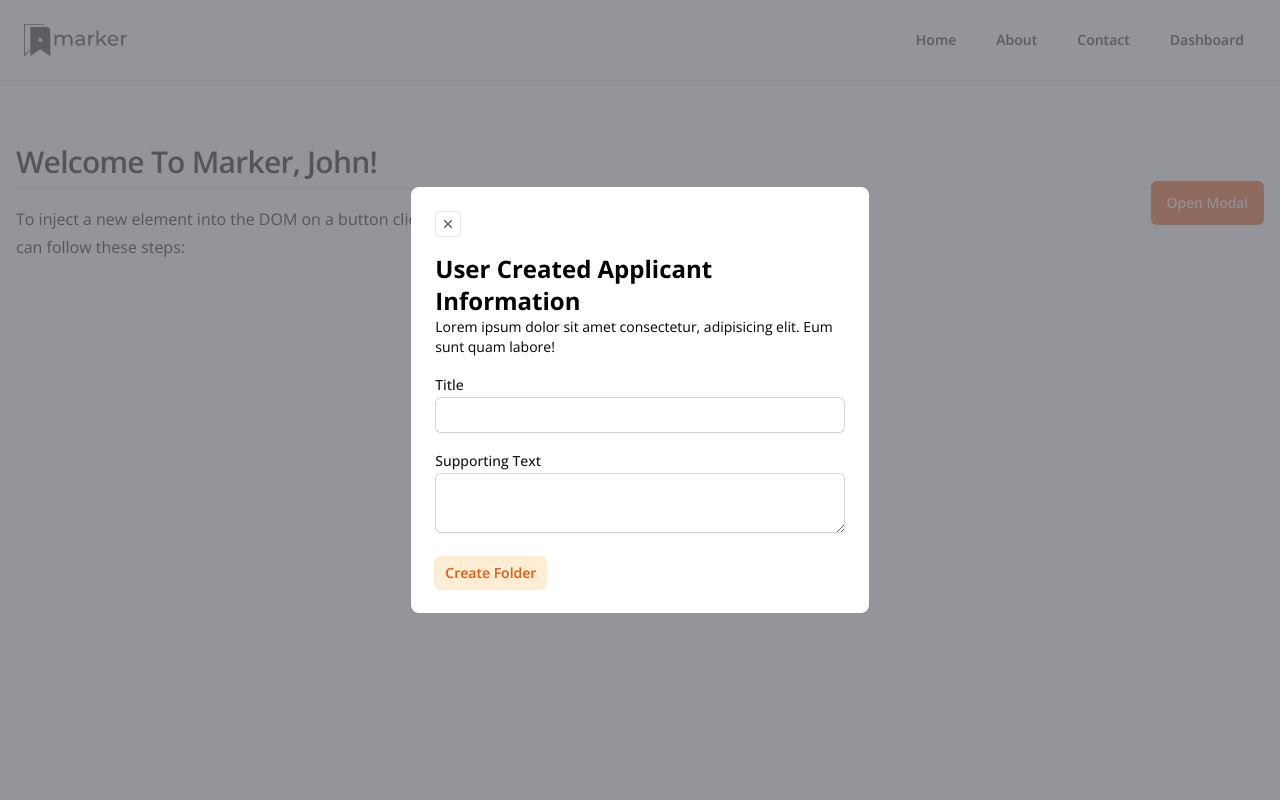
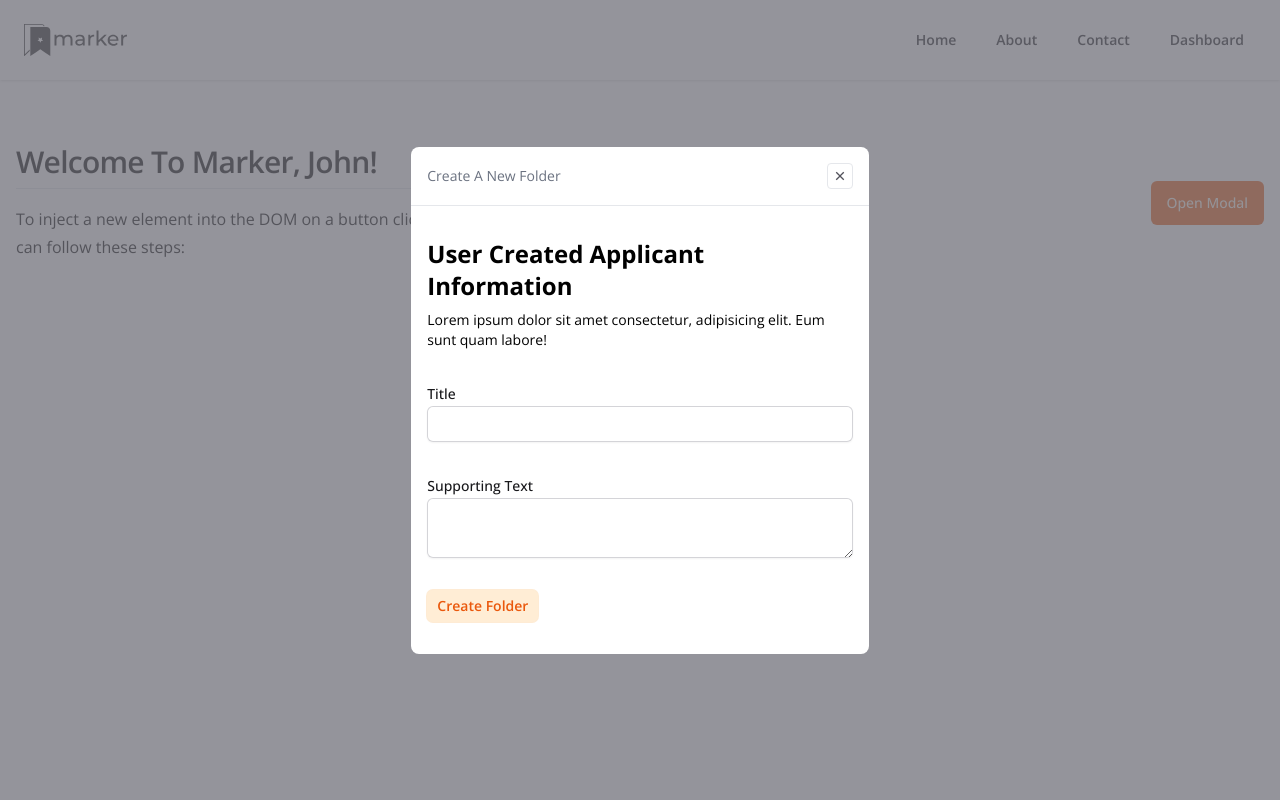
Before and after one commit to Justin-Bento/random-project, a React (Vite) app: page /dashboard/folders in a window 1280 px wide. Both pictures are taken after a click on the button "Open Modal". Shown: the top 800 px of the page. Built offline with nearby package versions, Linux system fonts and the light colour scheme.

Commit message:
seperated the close tag from from content

```diff
--- a/src/components/ModalForm.jsx
+++ b/src/components/ModalForm.jsx
@@ -28,16 +28,19 @@ const ModalForm = ({ displayModal, closeModal, createFolder }) => {
       <div className="modal-background"></div>
       <div className="fixed inset-0 bg-zinc-500 bg-opacity-75"></div>
       <div className="fixed inset-0 flex items-center justify-center">
-        <div className="bg-white  px-5 py-4 sm:p-6 rounded-lg max-w-[50ch]">
+        <div className="bg-white  rounded-lg max-w-[50ch]">
           <form onSubmit={handleSubmit}>
             <div className="flex items-start flex-col justify-between gap-4 mb-4">
+              <div className="w-full flex items-center justify-between gap-4 mb-4 border-b p-4">
+              <p className="text-sm text-gray-500">Create A New Folder</p>
               <span
                 onClick={closeModal}
                 className="border p-1 rounded hover:bg-zinc-50 hover:cursor-pointer transition-colors"
               >
                 <RiCloseFill className="fill-zinc-600 hover:fill-zinc-700" />
               </span>
-              <div className="span-y-2">
+              </div>
+              <div className="space-y-2 mb-4 px-4">
                 <h2 className="text-2xl font-bold">
                   User Created Applicant Information
                 </h2>
@@ -47,7 +50,7 @@ const ModalForm = ({ displayModal, closeModal, createFolder }) => {
                 </p>
               </div>
             </div>
-            <div className="space-y-4">
+            <div className="space-y-8 px-4">
               <div className="">
                 <label className="block text-sm font-medium leading-6 text-zinc-900">
                   Title
@@ -73,7 +76,7 @@ const ModalForm = ({ displayModal, closeModal, createFolder }) => {
             </div>
             <button
               type="submit"
-              className="rounded-md mt-6 bg-orange-100 px-2.5 py-1.5 text-sm font-semibold text-orange-600 hover:bg-orange-200/60 transition-colors ring-1 ring-orange-200/50"
+              className="rounded-md my-8 mx-4 bg-orange-100 px-2.5 py-1.5 text-sm font-semibold text-orange-600 hover:bg-orange-200/60 transition-colors ring-1 ring-orange-200/50"
             >
               Create Folder
             </button>
```
